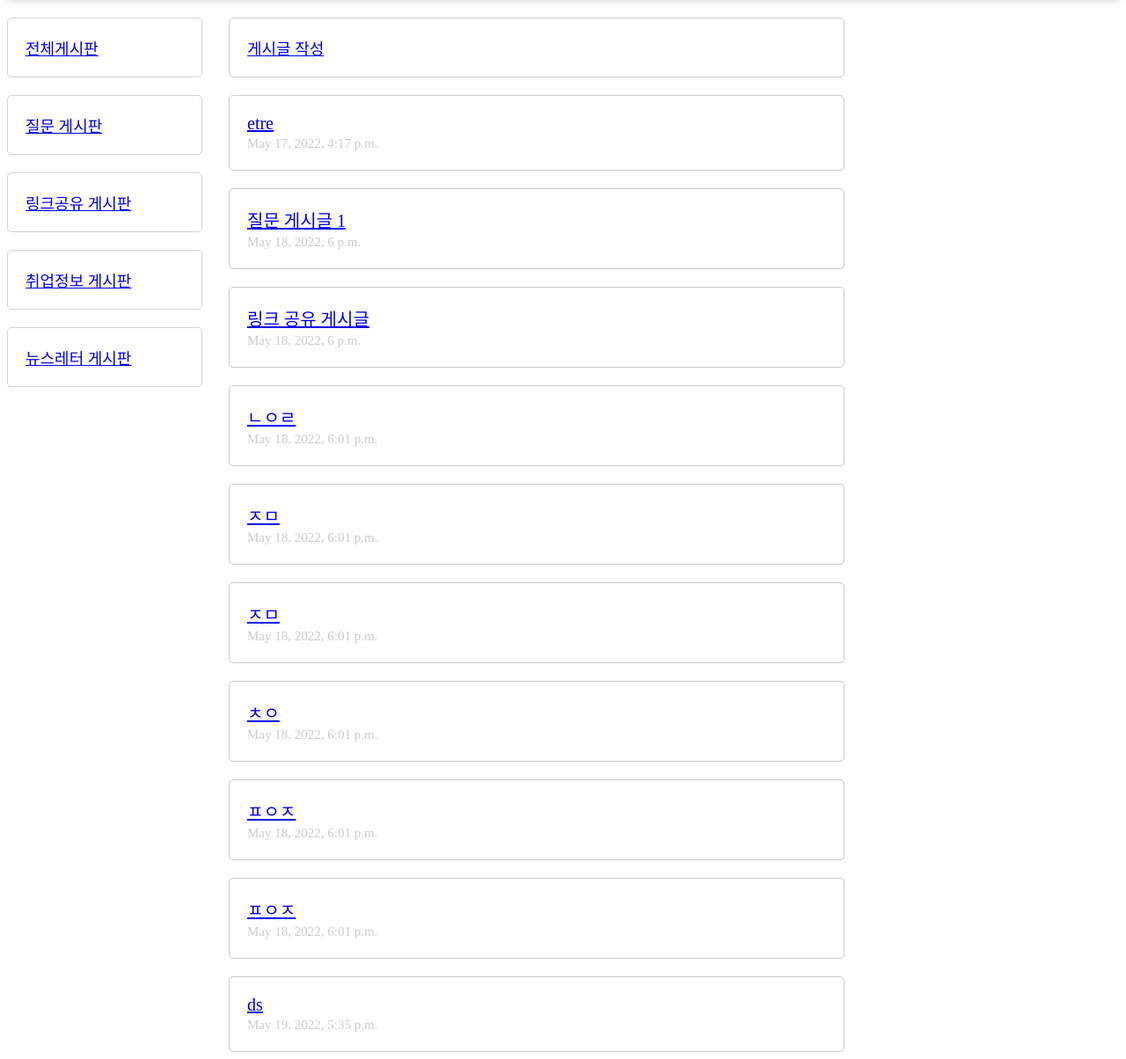
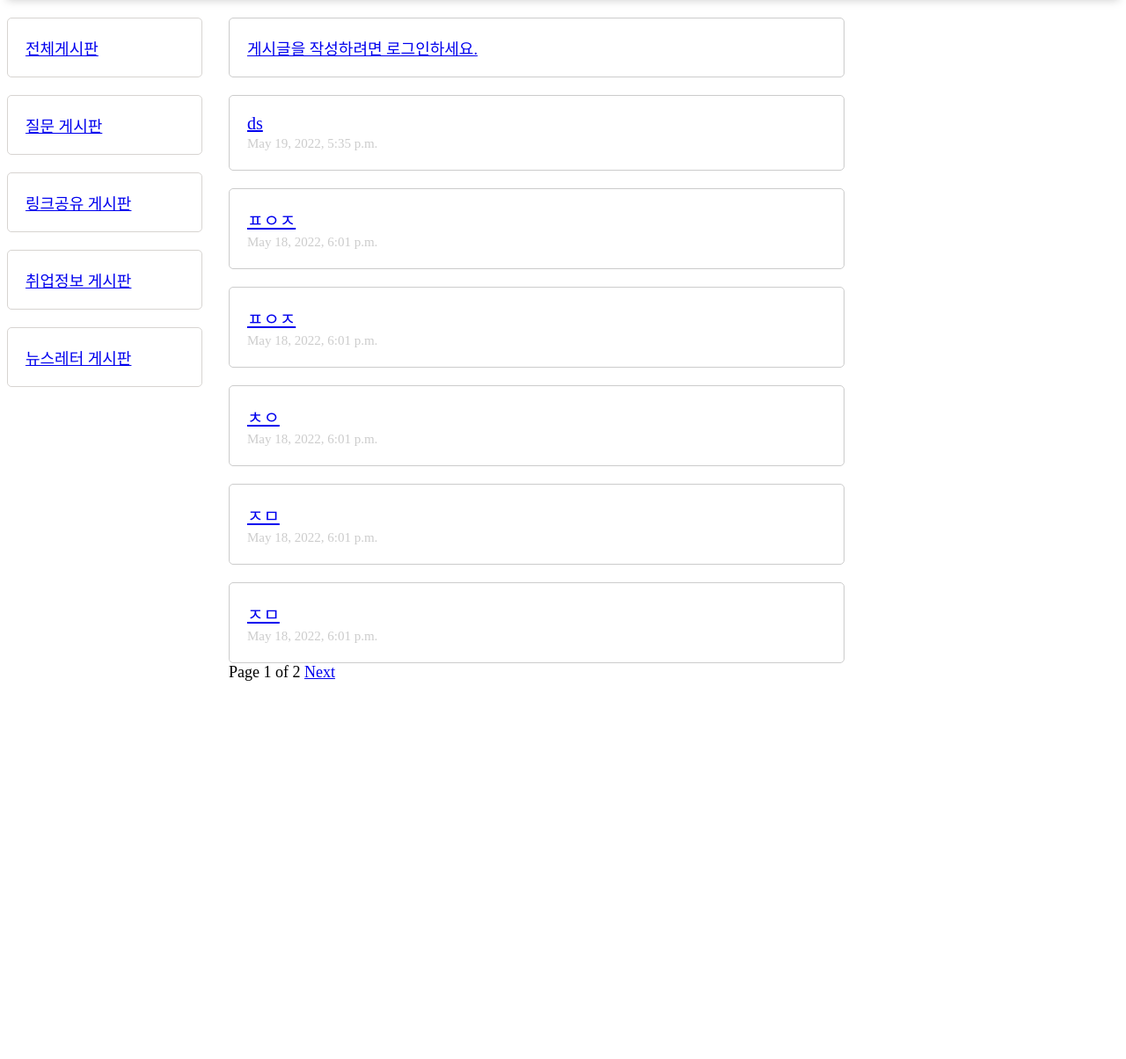
Before and after one commit to aqswa/Django_project1, a Django app: page / in a window 1280 px wide. Shown: the part 138-1342 px from the top of the page at 88% size. After the commit the page ends 912 px from the top, so only its background shows below. Run offline with Django 4.2, Linux system fonts and the light colour scheme; data comes from the database, SQL or seed files in the repository; both versions use the stored data as it was after the commit; some web fonts are replaced.

Commit message:
django paginator, block content

```diff
--- /dev/null
+++ b/Dproject1/main/templates/base1.html
@@ -0,0 +1,48 @@
+<!DOCTYPE html>
+<html lang="en">
+<head>
+    <meta charset="UTF-8">
+    {%load static%}
+    <link rel = "stylesheet" href="{%static '/css/style.css'%}">
+    <title>이개커</title>
+</head>
+<body>
+    <header>
+        <div class="logo"><img src="/static/images/logo.png"></div>
+        <div class="site_dscrpt"></div>
+        <div class="login">
+            <a href="{%url 'common:login'%}">로그인</a>
+            <a href="{%url 'common:logout'%}">로그아웃</a>
+            <a href="{%url 'common:signup'%}">회원가입</a>
+        </div>
+    </header>
+    <div class="main">
+        <div class="nav">
+            <li class="board-1"><a href="{%url 'index'%}">전체게시판</a></li>
+            {%for item in cate_list%}
+            <li class="board-1"><a href="{%url 'category_index' item.name%}">{{item.name}} 게시판</a></li>
+            {%endfor%}
+        </div>
+        <div class="post">
+            <div class="post_new">
+                {%if request.user.is_authenticated%}
+                    <a href="{%url 'create'%}">게시글 작성</a>
+                {%else%}
+                    <a href="{%url 'common:login'%}">게시글을 작성하려면 로그인하세요.</a>
+                {%endif%}
+            </div>
+            {%block content%}
+            {%endblock%}
+            <div>
+                {%if page_obj.has_previous%}
+                    <a href="?page={{page_obj.number|add:-1}}">Previous</a>
+                {%endif%}
+                Page {{page_obj.number}} of {{page_obj.paginator.num_pages}}
+                {%if page_obj.has_next%}
+                    <a href="?page={{page_obj.number|add:+1}}">Next</a>
+                {%endif%}
+            </div>
+        </div>
+    </div>
+</body>
+</html>
--- a/Dproject1/main/templates/category_index.html
+++ b/Dproject1/main/templates/category_index.html
@@ -1,6 +1,10 @@
+{%extends 'base1.html'%}
+
+{%block content%}
 <div class="post_in_rank">
-    {%for post in category_posts %}
+    {%for post in page_obj %}
         <li class="post_detail"><a class="post_title" href="{%url 'detail' pk=post.id %}">{{post.title}}</a>
         </br><span class="upload_time">{{post.upload_time}}</span></li>
     {%endfor%}
 </div>
+{%endblock%}
--- a/Dproject1/main/templates/index.html
+++ b/Dproject1/main/templates/index.html
@@ -1,39 +1,12 @@
-<!DOCTYPE html>
-<html lang="en">
-<head>
-    <meta charset="UTF-8">
-    {%load static%}
-    <link rel = "stylesheet" href="{%static '/css/style.css'%}">
-    <title>이개커</title>
-</head>
-<body>
-    <header>
-        <div class="logo"><img src="/static/images/logo.png"></div>
-        <div class="site_dscrpt"></div>
-        <div class="login">
-            <a href="{%url 'common:login'%}">로그인</a>
-            <a href="{%url 'common:logout'%}">로그아웃</a>
-            <a href="{%url 'common:signup'%}">회원가입</a>
-        </div>
-    </header>
-    <div class="main">
-        <div class="nav">
-            <li class="board-1"><a href="{%url 'index'%}">전체게시판</a></li>
-            {%for item in cats%}
-            <li class="board-1"><a href="{%url 'category_index' item.name%}">{{item.name}} 게시판</a></li>
-            {%endfor%}
-        </div>
-        <div class="post">
-            <div class="post_new">
-                <a href="/create/">게시글 작성</a>
-            </div>
-            <div class="post_in_rank">
-                {%for post in posts %}
-                    <li class="post_detail"><a class="post_title" href="{%url 'detail' pk=post.id %}">{{post.title}}</a>
-                    </br><span class="upload_time">{{post.upload_time}}</span></li>
-                {%endfor%}
-            </div>
-        </div>
+
+{%extends 'base1.html'%}
+
+{%block content%}
+    <div class="post_in_rank">
+        {%for post in page_obj %}
+            <li class="post_detail"><a class="post_title" href="{%url 'detail' pk=post.id %}">{{post.title}}</a>
+            </br><span class="upload_time">{{post.upload_time}}</span></li>
+        {%endfor%}
     </div>
-</body>
-</html>
+
+{%endblock%}
--- a/Dproject1/main/views.py
+++ b/Dproject1/main/views.py
@@ -1,6 +1,6 @@
-from time import time
 from django.shortcuts import get_object_or_404, render, redirect, HttpResponseRedirect
 from django.utils import timezone
+from django.core.paginator import Paginator
 
 # Create your views here.
 from main.models import Post, Comment, Category
@@ -8,16 +8,26 @@
 
 
 def index(request):
-    posts = Post.objects.filter(
-        upload_time__lte=timezone.now()).order_by('upload_time')
-    cats = Category.objects.all()
-    return render(request, 'index.html', {'posts': posts, 'cats': cats})
+    # posts = Post.objects.filter(
+    # upload_time__lte=timezone.now()).order_by('upload_time')
+    cate_list = Category.objects.all()
+    post_list = Post.objects.order_by('-upload_time')
+    paginator = Paginator(post_list, 6)
+
+    page_number = request.GET.get('page')
+    page_obj = paginator.get_page(page_number)
+    return render(request, 'index.html', {'page_obj': page_obj, 'cate_list': cate_list})
 
 
 def categoryIndex(request, cats):
+    cate_list = Category.objects.all()
     category_posts = Post.objects.filter(category__name=cats).filter(
-        upload_time__lte=timezone.now()).order_by('upload_time')
-    return render(request, 'category_index.html', {'category_posts': category_posts})
+        upload_time__lte=timezone.now()).order_by('-upload_time')
+    paginator = Paginator(category_posts, 6)
+
+    page_number = request.GET.get('page')
+    page_obj = paginator.get_page(page_number)
+    return render(request, 'category_index.html', {'cate_list': cate_list, 'page_obj': page_obj})
 
 
 def detail(request, pk):
@@ -63,7 +73,7 @@
         else:
             form = postForm(instance=post)
     else:
-        return redirect('index')
+        return redirect('detail', post.pk)
 
     context = {
         'form': form,
```
Also changed, not shown: Dproject1/db.sqlite3.
